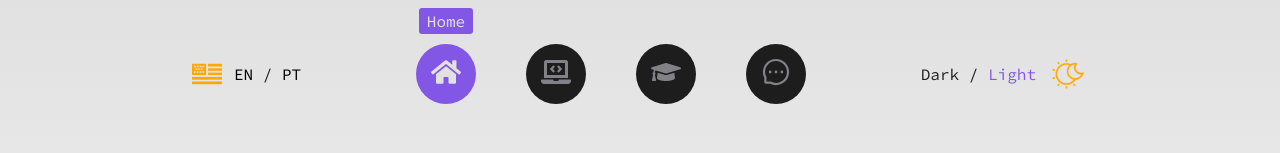
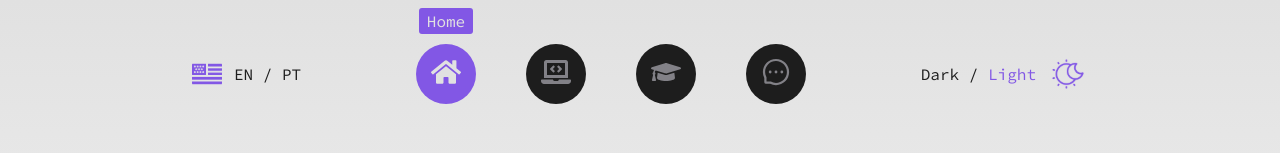
Before and after one commit to JhonatanGAlves/my-portifolio, a Next.js app: page /projects in a window 1280 px wide. Shown: the top 153 px of the page. Built offline with nearby package versions, Linux system fonts and the light colour scheme.

Commit message:
feat: 🧑🏻‍💻 Creating components to handle with diff images according to the theme

```diff
--- a/src/app/layout.tsx
+++ b/src/app/layout.tsx
@@ -1,5 +1,5 @@
 import { Source_Code_Pro } from "next/font/google";
-import Header from "../components/header";
+import Header from "../components/header/Header";
 import StyledComponentsRegistry from "../lib/styledComponentsRegistry";
 import ThemeProvider from "@/provider/ThemeProvider";
 import { GlobalStyles } from "@/styles/global";
--- /dev/null
+++ b/src/components/flag/Flag.tsx
@@ -0,0 +1,20 @@
+import usaDarkFlag from "../../assets/icons/flags/usa-dark-flag.svg";
+import usaLightFlag from "../../assets/icons/flags/usa-light-flag.svg";
+import Image from "next/image";
+
+interface FlagProps {
+  currentTheme: string;
+  width: number;
+}
+
+export default function Flag({ currentTheme, width }: FlagProps) {
+  return (
+    <>
+      {currentTheme === "dark" ? (
+        <Image alt="dark icon" src={usaDarkFlag} width={30} />
+      ) : (
+        <Image alt="light icon" src={usaLightFlag} width={30} />
+      )}
+    </>
+  );
+}
--- a/src/components/header/index.tsx
+++ b/src/components/header/Header.tsx
@@ -1,15 +1,14 @@
 "use client";
 
 import { styled } from "styled-components";
-import Image from "next/image";
-import usaDarkFlag from "../../assets/icons/flags/usa-dark-flag.svg";
-import darkIcon from "../../assets/icons/dark-icon.svg";
 import { FaGraduationCap, FaHome, FaLaptopCode } from "react-icons/fa";
 import { AiOutlineMessage } from "react-icons/ai";
 import Link from "next/link";
 import { useContext, useState } from "react";
 import { PortfolioContext } from "@/context/PortfolioContext";
 import { Badge } from "../badge/Badge";
+import Flag from "../flag/Flag";
+import ThemeIcon from "../theme-icon/ThemeIcon";
 
 export default function Header() {
   const { theme, setTheme } = useContext(PortfolioContext);
@@ -19,7 +18,7 @@ export default function Header() {
     <HeaderContainer>
       <HeaderContent>
         <Languages isDarkTheme={theme === "dark"}>
-          <Image alt="The flag of USA" src={usaDarkFlag} width={30} />
+          <Flag currentTheme={theme} width={35} />
           <div className="labels">
             <button>EN</button> / <button>PT</button>
           </div>
@@ -69,7 +68,7 @@ export default function Header() {
               Light
             </button>
           </div>
-          <Image alt="dark icon" src={darkIcon} width={40} />
+          <ThemeIcon currentTheme={theme} width={40} />
         </SwitchTheme>
       </HeaderContent>
     </HeaderContainer>
@@ -103,12 +102,17 @@ const Languages = styled.div<{ isDarkTheme: boolean }>`
   align-items: center;
   gap: 12px;
 
+  svg {
+    margin-top: 4px;
+  }
+
   button {
     border: none;
     cursor: pointer;
     font-family: inherit;
     outline: none;
 
+    color: var(--gray-100);
     background-color: transparent;
 
     &:hover {
--- /dev/null
+++ b/src/components/theme-icon/ThemeIcon.tsx
@@ -0,0 +1,20 @@
+import darkIcon from "../../assets/icons/dark-icon.svg";
+import lightIcon from "../../assets/icons/light-icon.svg";
+import Image from "next/image";
+
+interface ThemeIconProps {
+  currentTheme: string;
+  width: number;
+}
+
+export default function ThemeIcon({ currentTheme, width }: ThemeIconProps) {
+  return (
+    <>
+      {currentTheme === "dark" ? (
+        <Image alt="dark icon" src={darkIcon} width={40} />
+      ) : (
+        <Image alt="light icon" src={lightIcon} width={40} />
+      )}
+    </>
+  );
+}
```
Also changed, not shown: src/assets/icons/flags/usa-light-flag.svg (added), src/assets/icons/light-icon.svg (added).
